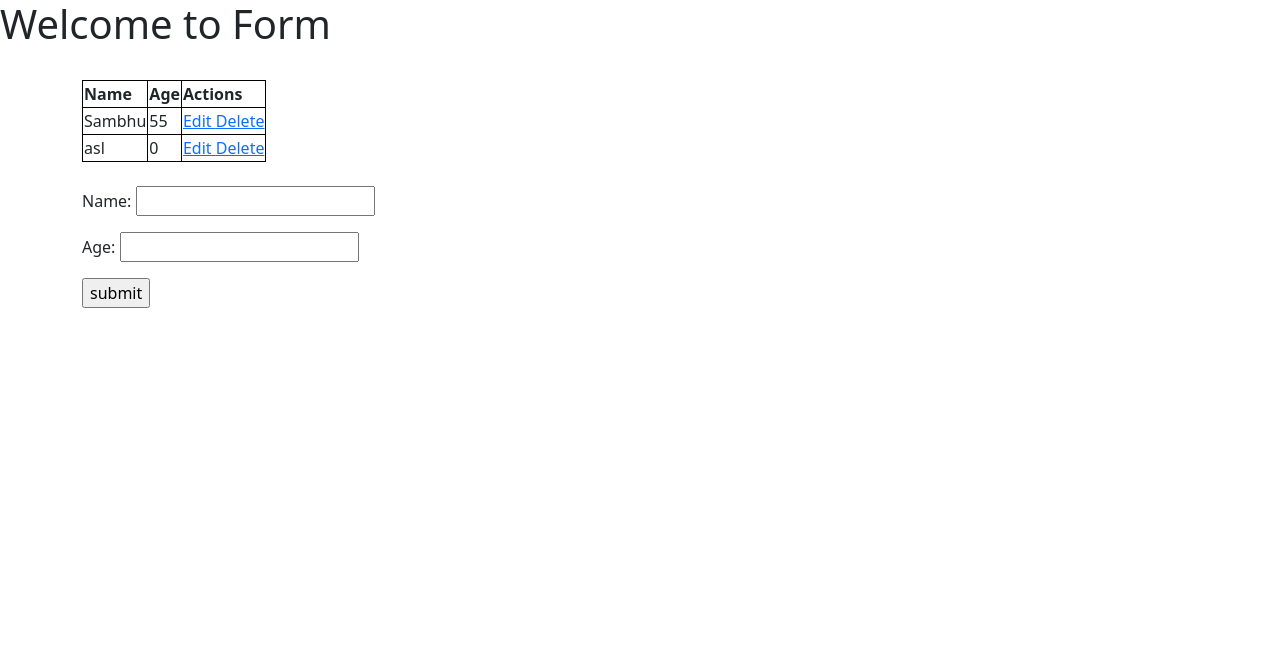
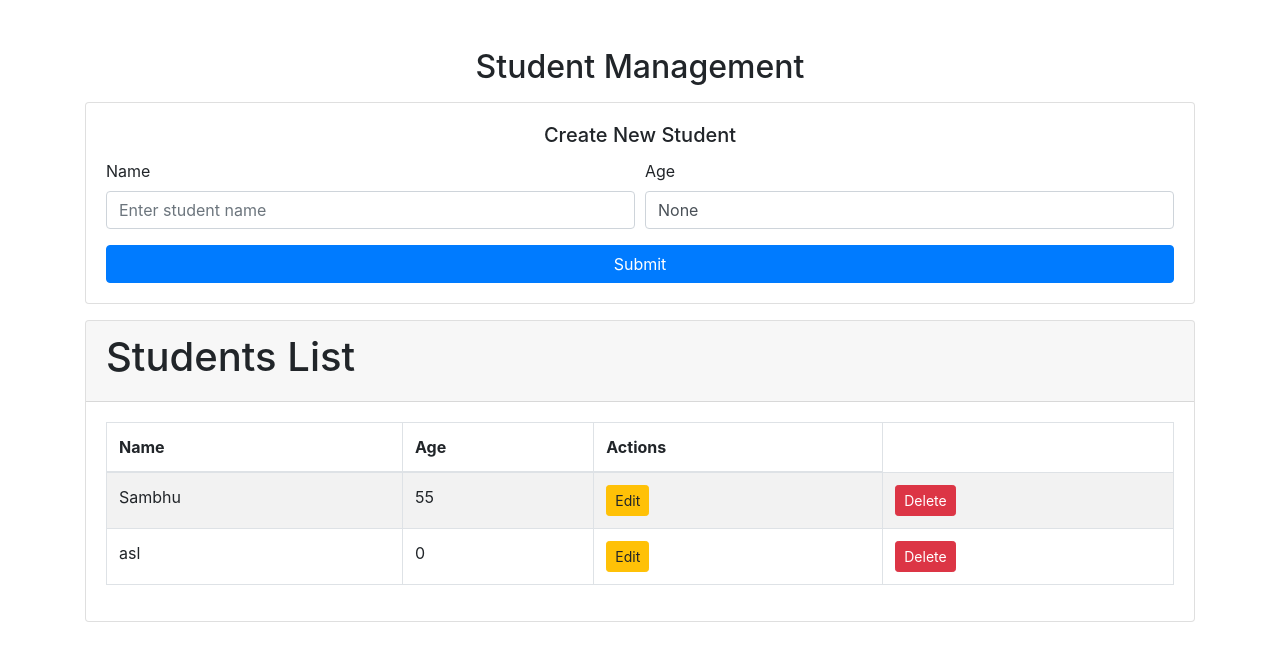
Before and after one commit to KcNiraj3/Django-crud, a Django app: page / in a window 1280 px wide. Shown: the top 661 px of the page. Run offline with Django 5.2, Linux system fonts and the light colour scheme; data comes from the database, SQL or seed files in the repository; both versions use the stored data as it was after the commit; some libraries are stand-ins or nearby versions.

Commit message:
html code added

```diff
--- a/crud/urls.py
+++ b/crud/urls.py
@@ -1,19 +1,3 @@
-"""
-URL configuration for crud project.
-
-The `urlpatterns` list routes URLs to views. For more information please see:
-    https://docs.djangoproject.com/en/5.1/topics/http/urls/
-Examples:
-Function views
-    1. Add an import:  from my_app import views
-    2. Add a URL to urlpatterns:  path('', views.home, name='home')
-Class-based views
-    1. Add an import:  from other_app.views import Home
-    2. Add a URL to urlpatterns:  path('', Home.as_view(), name='home')
-Including another URLconf
-    1. Import the include() function: from django.urls import include, path
-    2. Add a URL to urlpatterns:  path('blog/', include('blog.urls'))
-"""
 from django.contrib import admin
 from django.urls import path, include
 import myapp.urls
--- a/myapp/admin.py
+++ b/myapp/admin.py
@@ -3,7 +3,7 @@
 
 # Register your models here.
 class StudentAdmin(admin.ModelAdmin):
-    list_display = ("name", "age", "updated_at", "created_at") # this will dispaly at admin
+    list_display = ("id", "name", "age", "updated_at", "created_at") # this will dispaly at admin
 
 
 admin.site.register(Student, StudentAdmin)
--- a/myapp/views.py
+++ b/myapp/views.py
@@ -7,12 +7,17 @@
 def home(request, id=None): # default arguments
     if id:
         student_update = get_object_or_404(Student, id=id)
-        form = StudentForms(request.POST or None,instance=student_update)
+        form = StudentForms(request.POST or None,instance=student_update) # takes info or empty info and supply to  form as post request
     else:
-        form = StudentForms(request.POST or None)
+        form = StudentForms(request.POST or None)    # if no need to update. will take create form
 
-    form = StudentForms()
+
     if request.method == 'POST':
+        if "delete" in request.POST:
+            student_to_delete = get_object_or_404(Student, id=request.POST["delete"])
+            student_to_delete.delete()
+            return redirect("home")
+
         form = form
         if form.is_valid():
             form.save()
--- a/templates/home.html
+++ b/templates/home.html
@@ -1,4 +1,4 @@
-<!doctype html>
+<!-- <!doctype html>
 <html lang="en">
   <head>
     <meta charset="utf-8">
@@ -29,10 +29,14 @@
                 <tr>
                         <td>{{ std.name }}</td>
                         <td>{{ std.age }}</td>
-                        <td><a href = "{% url 'update_student' std.id %} class="btn btn-primary"> Edit </a>
-                            <a href = "{% url 'update_student' std.id %} class="btn btn-danger"> Delete </a>
+                        <td>
+                            <a href = "{% url 'update_student' std.id %}" class="btn btn-primary"> Edit </a>
+                            <form action="" method="POST">
+                                {% csrf_token %}
+                                <input type="hidden" name="delete" value="{{std.id}}">
+                                <button type="submit" class="btn btn-danger">DELETE</button>
+                            </form>
                         </td>
-
                 </tr>
 
             {% endfor %}
@@ -48,8 +52,118 @@
            {{ form.as_p}}
            <input type="submit" value="submit">
         </form>
-
     </div>
     <script src="https://cdn.jsdelivr.net/npm/bootstrap@5.3.3/dist/js/bootstrap.bundle.min.js" integrity="sha384-YvpcrYf0tY3lHB60NNkmXc5s9fDVZLESaAA55NDzOxhy9GkcIdslK1eN7N6jIeHz" crossorigin="anonymous"></script>
   </body>
+</html> -->
+
+
+<!DOCTYPE html>
+<html lang="en">
+<head>
+    <meta charset="UTF-8">
+    <meta name="viewport" content="width=device-width, initial-scale=1.0">
+    <title>Student Management</title>
+    <!-- Bootstrap CSS -->
+    <link rel="stylesheet" href="https://stackpath.bootstrapcdn.com/bootstrap/4.5.2/css/bootstrap.min.css">
+</head>
+<body>
+    <div class="container my-5">
+        <h2 class="text-center">Student Management</h2>
+
+        <!-- Form for creating or updating a student -->
+        <div class="card mt-3">
+            <div class="card-body">
+                <h5 class="card-title text-center">
+                    {% if student.id %}
+                        Update Student
+                    {% else %}
+                        Create New Student
+                    {% endif %}
+                </h5>
+                <form method="POST">
+                    {% csrf_token %}
+                    <div class="form-row">
+                        <div class="form-group col-md-6">
+                            <label for="name">Name</label>
+                            <input type="text" class="form-control" id="name" name="name"
+                                   placeholder="Enter student name" value="{{ form.name.value|default:'' }}">
+                        </div>
+                        <div class="form-group col-md-6">
+                            <label for="age">Age</label>
+                            <input type class="form-control" id="age" name="age"
+                                   value="{{ form.age.value }}">
+                        </div>
+                    </div>
+                    <button type="submit" class="btn btn-primary btn-block">Submit</button>
+                </form>
+            </div>
+        </div>
+
+        <!-- Students List -->
+        <div class="card mt-3">
+            <div class="card-header">
+                <h1>Students List</h1>
+            </div>
+            <div class="card-body">
+                <table class="table table-striped table-bordered">
+                    <thead>
+                        <tr>
+                            <th>Name</th>
+                            <th>Age</th>
+                            <th>Actions</th>
+                        </tr>
+                    </thead>
+                    <tbody>
+                        {% for student in students %}
+                        <tr>
+                            <td>{{ student.name }}</td>
+                            <td>{{ student.age }}</td>
+                            <td><a href="{% url 'update_student' student.id %}" class="btn btn-warning btn-sm">Edit</a></td>
+                            <td><button type="button" class="btn btn-danger btn-sm" onclick="showDeleteModal({{ student.id }})">Delete</button></td>
+                        </tr>
+                        {% endfor %}
+                    </tbody>
+                </table>
+            </div>
+        </div>
+    </div>
+
+    <!-- Bootstrap Modal for Delete Confirmation -->
+    <div class="modal fade" id="deleteModal" tabindex="-1" role="dialog" aria-labelledby="deleteModalLabel" aria-hidden="true">
+        <div class="modal-dialog" role="document">
+            <div class="modal-content">
+                <div class="modal-header">
+                    <h5 class="modal-title" id="deleteModalLabel">Confirm Deletion</h5>
+                    <button type="button" class="close" data-dismiss="modal" aria-label="Close">
+                        <span aria-hidden="true">&times;</span>
+                    </button>
+                </div>
+                <div class="modal-body">
+                    Are you sure you want to delete this student?
+                </div>
+                <div class="modal-footer">
+                    <button type="button" class="btn btn-secondary" data-dismiss="modal">Cancel</button>
+                    <form id="deleteForm" method="POST" style="display:inline;">
+                        {% csrf_token %}
+                        <input type="hidden" name="delete" id="studentIdToDelete">
+                        <button type="submit" class="btn btn-danger">Delete</button>
+                    </form>
+                </div>
+            </div>
+        </div>
+    </div>
+
+    <!-- Bootstrap JS and dependencies -->
+    <script src="https://code.jquery.com/jquery-3.5.1.slim.min.js"></script>
+    <script src="https://cdn.jsdelivr.net/npm/@popperjs/core@2.9.3/dist/umd/popper.min.js"></script>
+    <script src="https://stackpath.bootstrapcdn.com/bootstrap/4.5.2/js/bootstrap.min.js"></script>
+    <script>
+    // Show the modal and set the student ID to be deleted
+    function showDeleteModal(studentId) {
+        document.getElementById('studentIdToDelete').value = studentId;
+        $('#deleteModal').modal('show');
+    }
+    </script>
+</body>
 </html>
```
Also changed, not shown: db.sqlite3.
